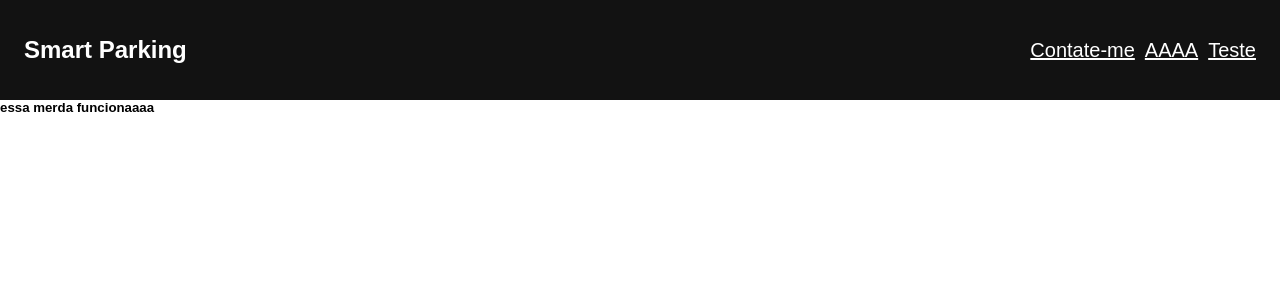
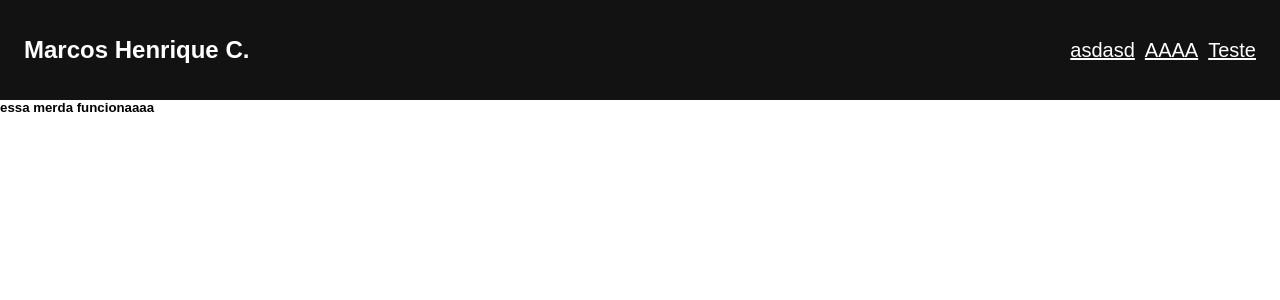
Before and after one commit to marck0101/my-portfolio, a React (Create React App) app: page / in a window 1280 px wide. Shown: the top 300 px of the page. Built offline with nearby package versions, Linux system fonts and the light colour scheme.

Commit message:
teste de rota

```diff
--- a/package.json
+++ b/package.json
@@ -3,6 +3,9 @@
   "version": "0.1.0",
   "private": true,
   "dependencies": {
+    "@emotion/react": "^11.10.5",
+    "@emotion/styled": "^11.10.5",
+    "@mui/material": "^5.11.9",
     "@testing-library/jest-dom": "^5.16.5",
     "@testing-library/react": "^13.4.0",
     "@testing-library/user-event": "^13.5.0",
--- a/src/Componentes/Header/Header.js
+++ b/src/Componentes/Header/Header.js
@@ -9,11 +9,12 @@ function Header() {
   return (
     <header>
       <div class="clicavel" onClick={CardClicavel}>
-        <h2>Smart Parking</h2>
+        <h2>Marcos Henrique C.</h2>
       </div>
 
       <div className="menu">
-        <Link to="/">Contate-me</Link>
+        <Link to="/">asdasd</Link>
+        {/* <Link to="/contato">Contate-me</Link> */}
         <Link to="/">AAAA</Link>
         <Link to="/teste">Teste</Link>
         {/* <Link to="/relatorios">Relatórios</Link> */}
--- a/src/routes.js
+++ b/src/routes.js
@@ -4,6 +4,7 @@ import Erro from "./Componentes/Erro/Erro";
 import Header from "./Componentes/Header/Header";
 import Home from "./Componentes/Home/Home";
 
+// import Contato from "./Contato";
 import Teste from "./Teste";
 
 function RoutesApp() {
@@ -14,6 +15,7 @@ function RoutesApp() {
       <Routes>
         <Route path="/" element={<Home />} />
         <Route path="/teste" element={<Teste />} />
+        {/* <Route path="/contato" element={<Contato />} /> */}
 
         <Route path="*" errorElement={<Erro />} />
       </Routes>
```
Also changed, not shown: src/Contato.jsx (added, +8 -0 lines), 1 other file (tests, documents, lock files or other folders).
